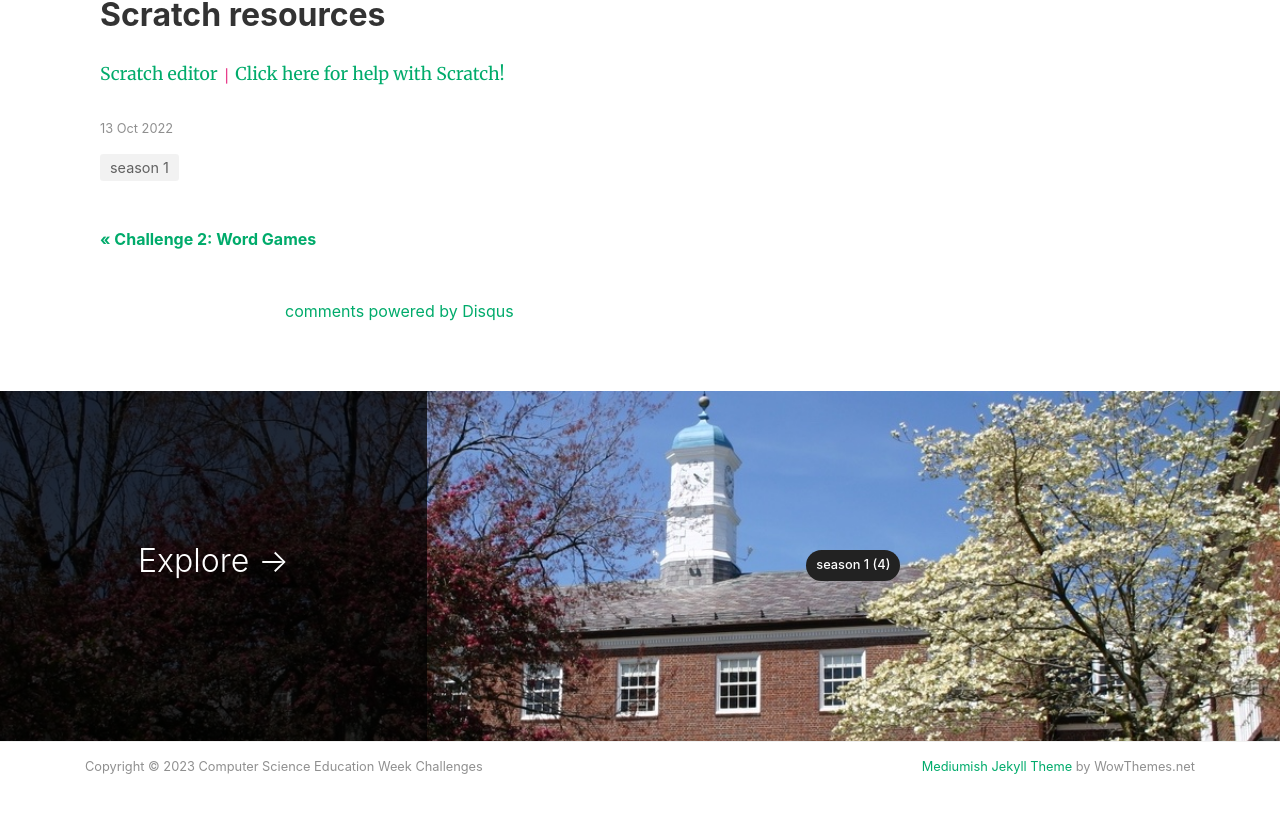
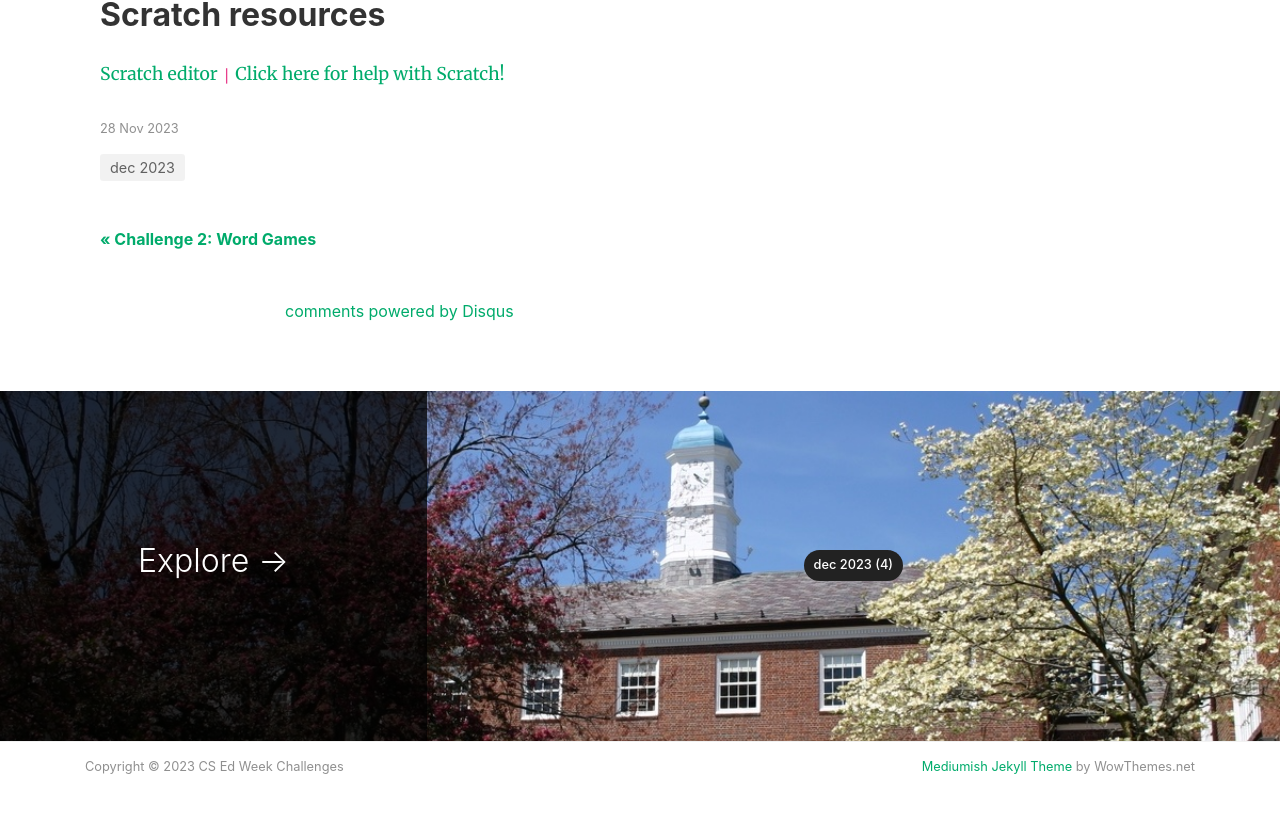
Before and after one commit to jdelfino/jdelfino.github.io, a Jekyll site: the page built from dec 2023/_posts/2023-11-28-z-scratch-10-blocks.md, in a window 1280 px wide and 1400 px high, scrolled down 771 px. Shown: the part 550-1363 px from the top of the window. Built offline with Jekyll 4.4.1, drawn with Linux system fonts in a browser that asks for light colours; nearby versions of some CDN libraries; comment, search, counter and statistics services are not loaded; some of the changed text lies outside the part shown.

Commit message:
update dates

```diff
--- a/_config.yml
+++ b/_config.yml
@@ -1,5 +1,5 @@
 # Site
-name: "Computer Science Education Week Challenges"
+name: "CS Ed Week Challenges"
 title: "CS Ed Week Challenges"
 description: "Expand your brain ... Get cookies"
 logo: 'assets/images/logo.png'
--- a/index.html
+++ b/index.html
@@ -6,7 +6,7 @@ title: Home
 {% if page.url == "/" %}
 
 <!-- Featured
-================================================== -->
+==================================================
 <section class="featured-posts">
     <div class="section-title">
         <h2><span>Featured Challenge</span></h2>
@@ -27,7 +27,7 @@ title: Home
 </section>
 
 {% endif %}
-
+-->
 
 <!-- Posts Index
 ================================================== -->
@@ -36,7 +36,7 @@ title: Home
     <div class="row listrecent">
 
         {% for category in site.categories %}
-        {% if category[0] == 'season 1' %}
+        {% if category[0] == 'dec 2023' %}
         <div class="section-title col-md-12 mt-4">
             <h2 id="{{ tag[0] | replace: " ","-" }}"><span class="text-capitalize">{{ category[0] }}</span></h2>
         </div>
```
Also changed, not shown: dec 2023/_posts/2023-11-28-z-scratch-10-blocks.md (renamed from season 1/_posts/2022-10-13-z-scratch-10-blocks.md, +1 -1 lines), dec 2023/_posts/2023-11-28-u-scratch-piano.md (renamed from season 1/_posts/2022-10-13-u-scratch-piano.md), dec 2023/_posts/2023-11-28-w-scratch-bubble-clicker.md (renamed from season 1/_posts/2022-10-13-w-scratch-bubble-clicker.md), dec 2023/_posts/2023-11-28-x-scratch-variables.md (renamed from season 1/_posts/2022-10-13-x-scratch-variables.md).
